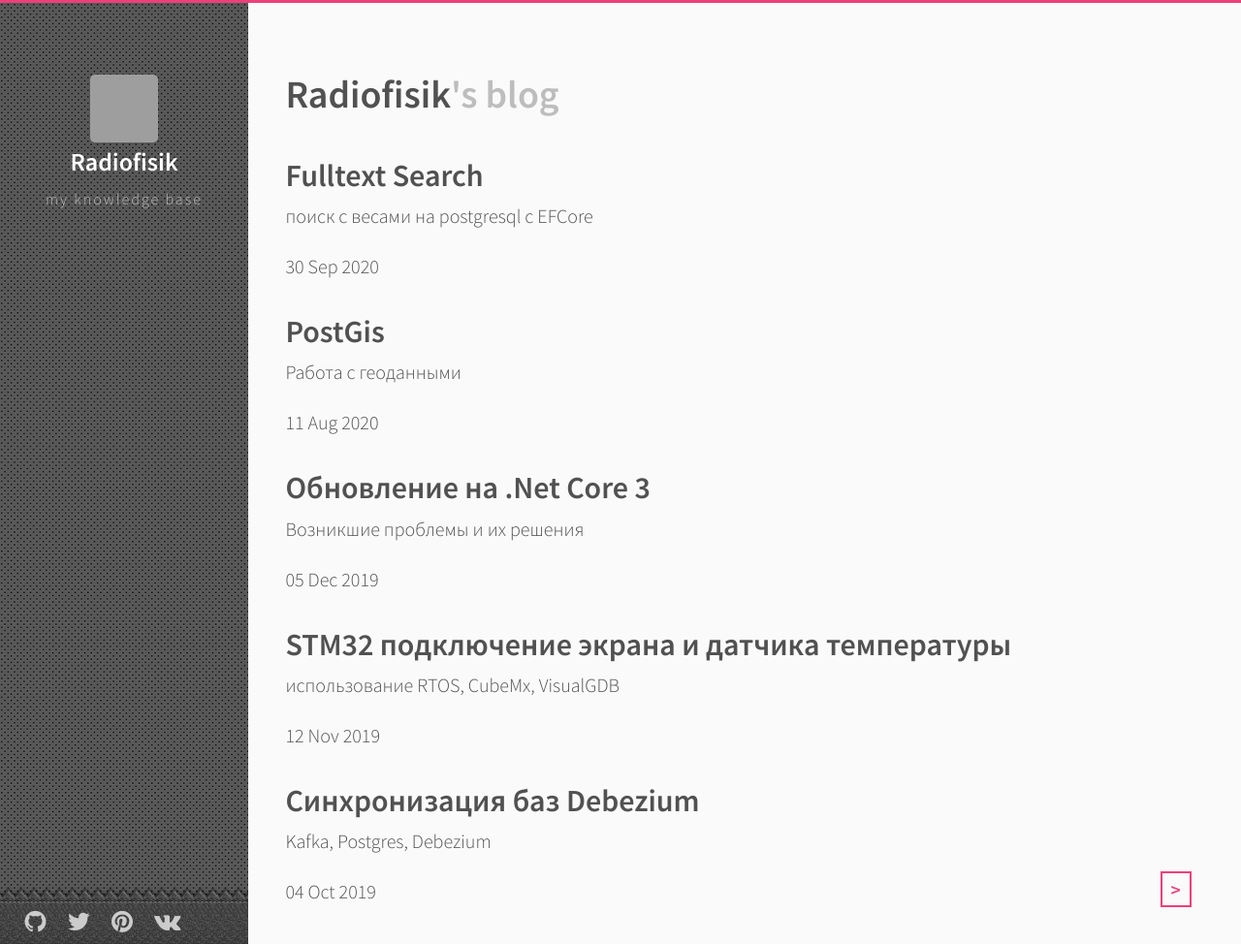
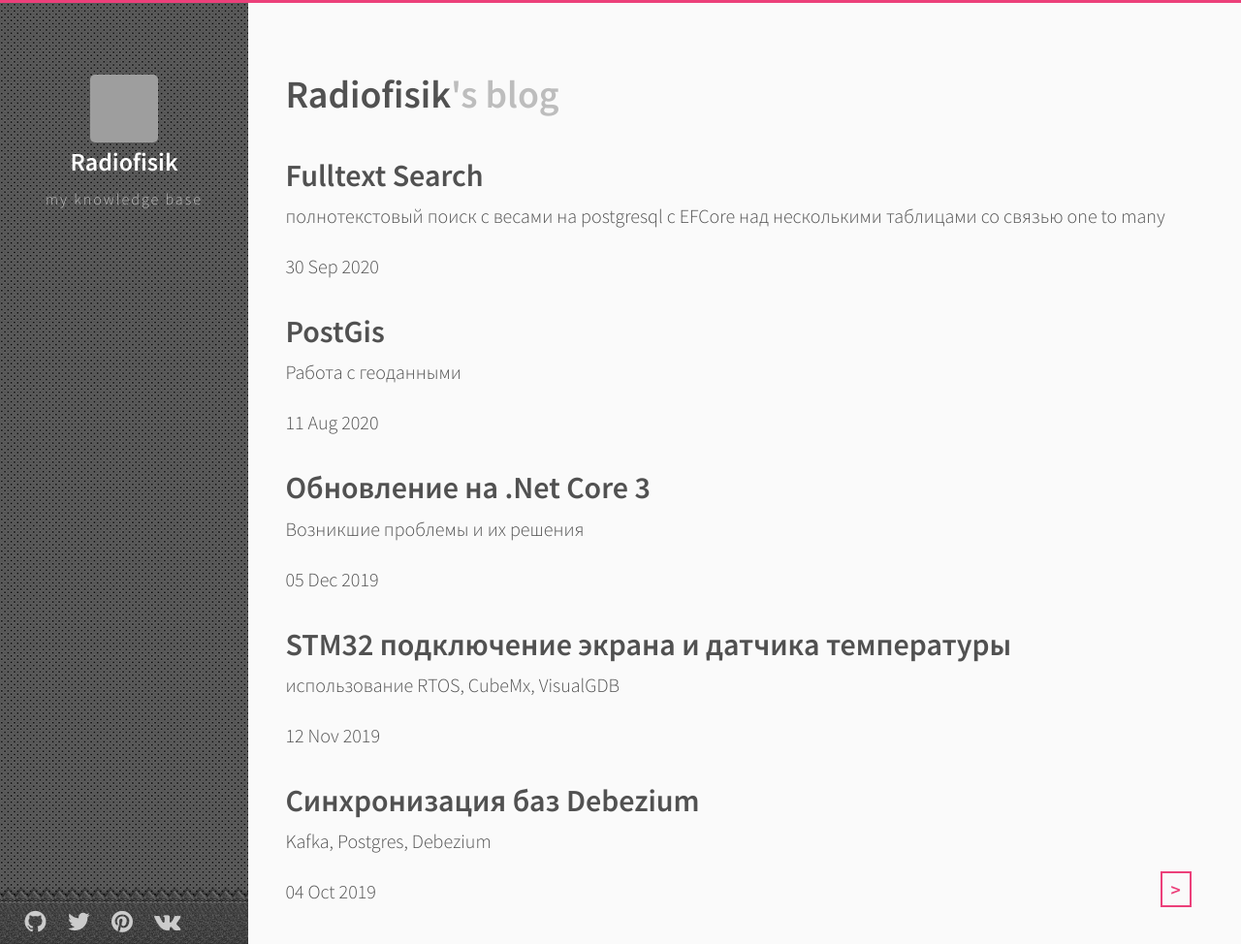
Before and after one commit to Radiofisik/radiofisik.github.io, a Jekyll site: the page built from index.html, in a window 1280 px wide and 974 px high. Shown: the whole window at 97% size. Built offline with Jekyll 4.4.1, drawn with Linux system fonts in a browser that asks for light colours; the list of posts is cut into pages by our own code; grey boxes are pictures that could not be loaded.

```diff
--- a/_posts/ef/2020-09-30-full-text-search.md
+++ b/_posts/ef/2020-09-30-full-text-search.md
@@ -1,6 +1,6 @@
 ---
 title: Fulltext Search
-description: поиск с весами на postgresql с EFCore
+description: полнотекстовый поиск с весами на postgresql с EFCore над несколькими таблицами со связью one to many
 ---
 
 В большинстве руководств по реализации полнотекстового поиска рассматривается простой случай когда все поля для поиска находятся в одной таблице, тогда нет проблем с созданием индекса... Однако жизнь оказывается несколько сложней и в реальной системе как правило данные, по которым нужно искат раскиданы по разным таблицам. Рассмотрим такой случай. Для начала сделаем сущности и контекст, добавим миграцию.
```
Also changed, not shown: other parts of _posts/ef/2020-09-30-full-text-search.md (+1 -1 lines).
